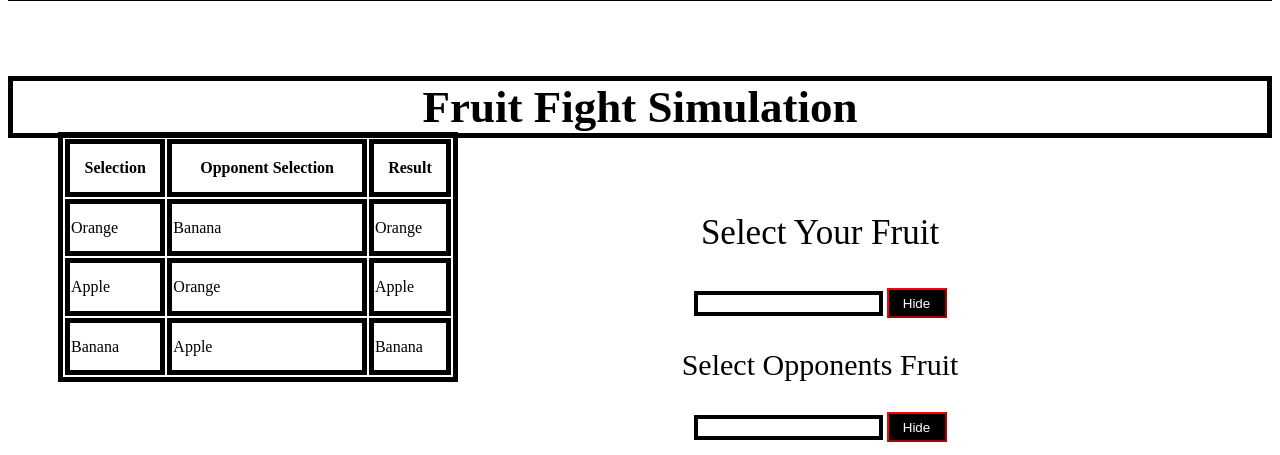
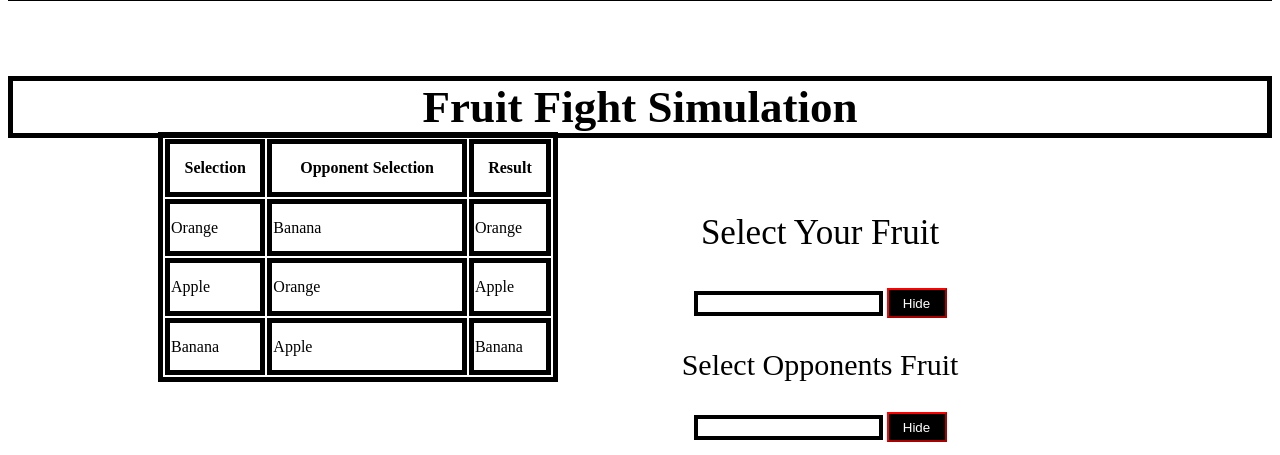
Before and after one commit to fernchavz/FruitFights2, a plain HTML site: page index.html in a window 1280 px wide. Shown: the part 2023-2478 px from the top of the page. Drawn offline with Linux system fonts and the light colour scheme.

Commit message:
Update index.css

```diff
--- a/index.css
+++ b/index.css
@@ -21,6 +21,6 @@ img{width: 300px; height: 275px}
 #opponentInput{position:relative;right:-180px;border: 4.5px solid}
 #userInput{position:relative;right:-180px;border: 4.5px solid;}
 #fight{width:100px;height:40px;font-size:30px;color:black;background:grey;border:3px solid;border-color:black}
-table{position:relative;top:-1115px;left: 50px;border:5px solid;width: 400px;height:250px}
+table{position:relative;top:-1115px;left: 150px;border:5px solid;width: 400px;height:250px}
 tr,td,th{border: 5px solid black}
 #results{position:relative;top:-350px;border:5px solid;font-size:35px}
```
